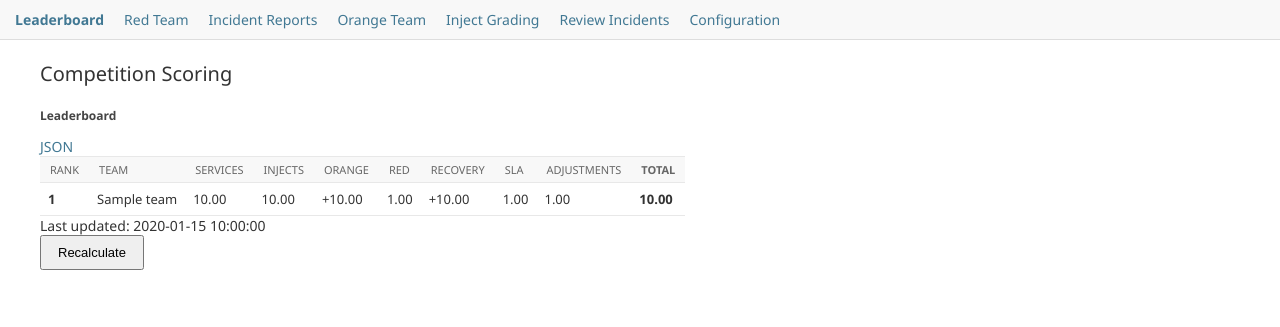
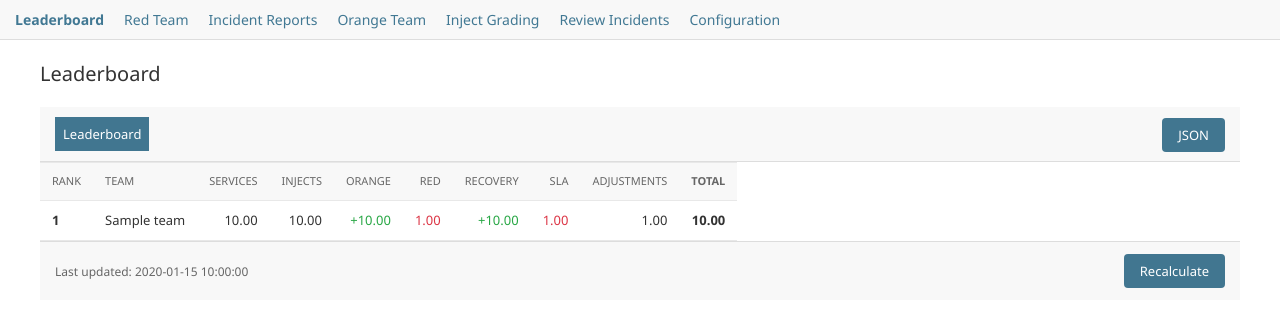
Before and after one commit to wrccdc-org/wccomps-bot, a Django app: page /scoring/ in a window 1280 px wide. Shown: the part 53-380 px from the top of the page. Run offline with Django 5.2, Linux system fonts and the light colour scheme; a user stored in the database is signed in; tables that the repository leaves empty hold one stand-in row (values such as "Sample post"); parts of the project's set-up code (start-up, migrations or seed data) failed here and were passed over.

Commit message:
Use Django admin styling for scoring pages

```diff
--- a/web/templates/scoring/base.html
+++ b/web/templates/scoring/base.html
@@ -40,6 +40,8 @@
 {% endblock %}
 
 {% block content %}
-    <h1>{% block scoring_title %}Competition Scoring{% endblock %}</h1>
-    {% block scoring_content %}{% endblock %}
+    <div class="module">
+        <h1>{% block scoring_title %}Competition Scoring{% endblock %}</h1>
+        {% block scoring_content %}{% endblock %}
+    </div>
 {% endblock %}
--- a/web/templates/scoring/leaderboard.html
+++ b/web/templates/scoring/leaderboard.html
@@ -1,29 +1,30 @@
 {% extends "scoring/base.html" %}
 
+{% block scoring_title %}Leaderboard{% endblock %}
+
 {% block scoring_content %}
-<div class="card">
-    <div class="card-header d-flex justify-content-between align-items-center">
-        <h4 class="mb-0">Leaderboard</h4>
+<div class="module">
+    <div style="padding: 10px 15px; background: #f8f8f8; border-bottom: 1px solid #ddd; display: flex; justify-content: space-between; align-items: center;">
+        <h2 style="margin: 0;">Leaderboard</h2>
         <div>
-            <a href="{% url 'scoring:api_scores' %}" class="btn btn-sm btn-outline-primary">JSON</a>
+            <a href="{% url 'scoring:api_scores' %}" class="button" style="padding: 6px 12px; font-size: 12px;">JSON</a>
         </div>
     </div>
-    <div class="card-body">
+
     {% if scores %}
-        <div class="table-responsive">
-            <table class="table table-striped table-hover">
+    <table id="result_list">
         <thead>
             <tr>
                 <th>Rank</th>
                 <th>Team</th>
-                        <th class="text-end">Services</th>
-                        <th class="text-end">Injects</th>
-                        <th class="text-end">Orange</th>
-                        <th class="text-end">Red</th>
-                        <th class="text-end">Recovery</th>
-                        <th class="text-end">SLA</th>
-                        <th class="text-end">Adjustments</th>
-                        <th class="text-end"><strong>Total</strong></th>
+                <th style="text-align: right;">Services</th>
+                <th style="text-align: right;">Injects</th>
+                <th style="text-align: right;">Orange</th>
+                <th style="text-align: right;">Red</th>
+                <th style="text-align: right;">Recovery</th>
+                <th style="text-align: right;">SLA</th>
+                <th style="text-align: right;">Adjustments</th>
+                <th style="text-align: right;"><strong>Total</strong></th>
             </tr>
         </thead>
         <tbody>
@@ -31,33 +32,31 @@
             <tr>
                 <td><strong>{{ score.rank }}</strong></td>
                 <td>{{ score.team.team_name }}</td>
-                        <td class="text-end">{{ score.service_points|floatformat:2 }}</td>
-                        <td class="text-end">{{ score.inject_points|floatformat:2 }}</td>
-                        <td class="text-end text-success">+{{ score.orange_points|floatformat:2 }}</td>
-                        <td class="text-end text-danger">{{ score.red_deductions|floatformat:2 }}</td>
-                        <td class="text-end text-success">+{{ score.incident_recovery_points|floatformat:2 }}</td>
-                        <td class="text-end text-danger">{{ score.sla_penalties|floatformat:2 }}</td>
-                        <td class="text-end">{{ score.black_adjustments|floatformat:2 }}</td>
-                        <td class="text-end"><strong>{{ score.total_score|floatformat:2 }}</strong></td>
+                <td style="text-align: right;">{{ score.service_points|floatformat:2 }}</td>
+                <td style="text-align: right;">{{ score.inject_points|floatformat:2 }}</td>
+                <td style="text-align: right; color: #28a745;">+{{ score.orange_points|floatformat:2 }}</td>
+                <td style="text-align: right; color: #dc3545;">{{ score.red_deductions|floatformat:2 }}</td>
+                <td style="text-align: right; color: #28a745;">+{{ score.incident_recovery_points|floatformat:2 }}</td>
+                <td style="text-align: right; color: #dc3545;">{{ score.sla_penalties|floatformat:2 }}</td>
+                <td style="text-align: right;">{{ score.black_adjustments|floatformat:2 }}</td>
+                <td style="text-align: right;"><strong>{{ score.total_score|floatformat:2 }}</strong></td>
             </tr>
             {% endfor %}
         </tbody>
     </table>
+    <div style="padding: 10px 15px; background: #f8f8f8; border-top: 1px solid #ddd; color: #666; font-size: 12px; display: flex; justify-content: space-between; align-items: center;">
+        <span>Last updated: {{ scores.0.calculated_at|date:"Y-m-d H:i:s" }}</span>
+        {% if user.is_staff %}
+        <form method="post" action="{% url 'scoring:recalculate_scores' %}" style="margin: 0;">
+            {% csrf_token %}
+            <input type="submit" value="Recalculate" class="button" style="padding: 6px 12px; font-size: 12px;">
+        </form>
+        {% endif %}
     </div>
     {% else %}
-        <div class="alert alert-info">
+    <div style="padding: 15px; background: #fef9e7; border-left: 3px solid #f39c12; margin: 15px;">
         No scores calculated yet. Run the recalculate scores command or sync data from Quotient.
     </div>
     {% endif %}
 </div>
-    <div class="card-footer text-muted">
-        Last updated: {{ scores.0.calculated_at|date:"Y-m-d H:i:s" }}
-        {% if user.is_staff %}
-        <form method="post" action="{% url 'scoring:recalculate_scores' %}" class="d-inline">
-            {% csrf_token %}
-            <button type="submit" class="btn btn-sm btn-primary float-end">Recalculate</button>
-        </form>
-        {% endif %}
-    </div>
-</div>
 {% endblock %}
```
Also changed, not shown: web/templates/scoring/scoring_config.html (+60 -47 lines). Lines whose indentation alone changed are shown as unchanged.
